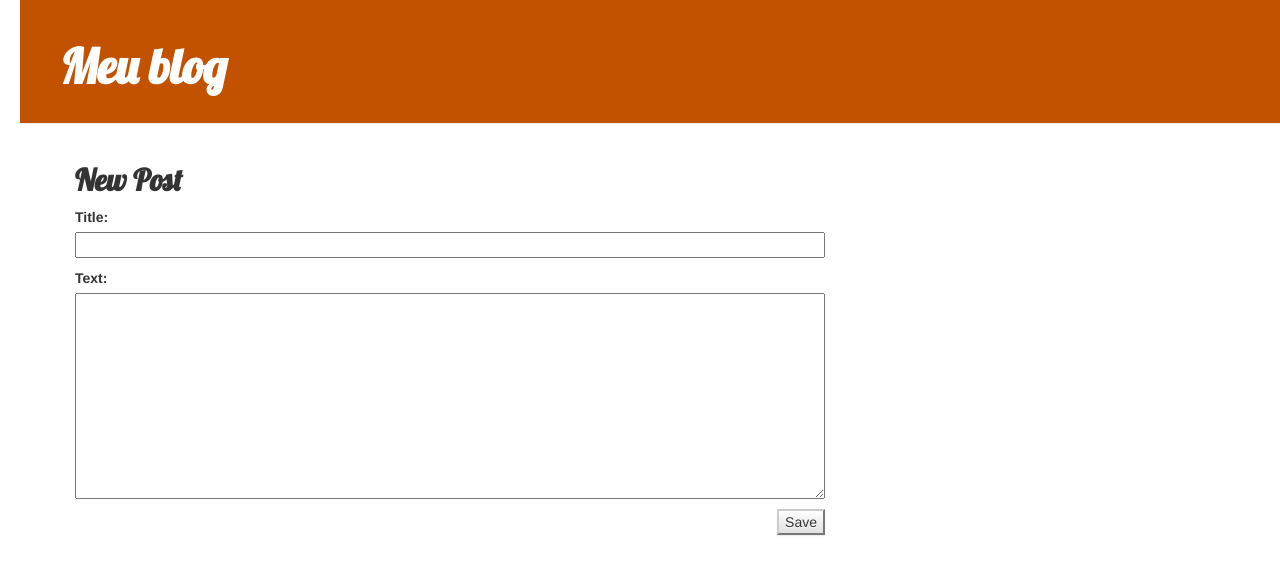
After one commit to FilipeMSoares/my_first_blog, a Django app: page /post/new/ in a window 1280 px wide. The commit adds this page. Shown: the top 575 px of the page. Run offline with Django 3.2, Linux system fonts and the light colour scheme; some libraries are stand-ins or nearby versions.

Commit message:
making edit and checking if user is logged

```diff
--- /dev/null
+++ b/blog/forms.py
@@ -0,0 +1,8 @@
+from django import forms
+
+from .models import Post
+
+class PostForm(forms.ModelForm):
+    class Meta:
+        model = Post
+        fields = ('title','text')
--- a/blog/templates/blog/base.html
+++ b/blog/templates/blog/base.html
@@ -9,6 +9,9 @@
     </head>
     <body>
         <div class='page-header'>
+            {% if user.is_authenticated %}
+            <a href="{% url 'post_new' %}" class="top-menu"><span class="glyphicon glyphicon-plus"></span></a>
+            {% endif %}
             <h1><b>Meu blog</b></h1>
         </div>
         <div class='content container'>
--- a/blog/templates/blog/post_detail.html
+++ b/blog/templates/blog/post_detail.html
@@ -7,6 +7,9 @@
                 {{post.published_date}}
             </div>
         {% endif %}
+        {% if user.is_authenticated %}
+            <a class="btn btn-default" href="{% url 'post_edit' pk=post.pk%}"><span class="glyphicon glyphicon-pencil"></span></a>
+        {% endif %}
         <h3>{{ post.title }}</h3>
         <p>{{ post.text | linebreaksbr }}</p>
     </div>
--- /dev/null
+++ b/blog/templates/blog/post_edit.html
@@ -0,0 +1 @@
+{% extends 'blog/post_new.html' %}
--- /dev/null
+++ b/blog/templates/blog/post_new.html
@@ -0,0 +1,10 @@
+{% extends 'blog/base.html' %}
+
+{% block content %}
+    <h2><b>New Post</b></h2>
+    <form method="POST" class="post-form">
+        {% csrf_token %}
+        {{ form.as_p }}
+        <button type="submit" class="save btn-default">Save</button>
+    </form>
+{% endblock %}
--- a/blog/urls.py
+++ b/blog/urls.py
@@ -3,5 +3,7 @@ from . import views
 
 urlpatterns = [
     path('', views.post_list, name = 'post_list'),
-    path('post/<int:pk>/',views.post_detail,name='post_detail')
+    path('post/<int:pk>/',views.post_detail,name='post_detail'),
+    path('post/new/',views.post_new,name='post_new'),
+    path('post/<int:pk>/edit/', views.post_edit, name='post_edit')
 ]
--- a/blog/views.py
+++ b/blog/views.py
@@ -1,6 +1,7 @@
-from django.shortcuts import render, get_object_or_404
+from django.shortcuts import render, get_object_or_404, redirect
 from django.utils import timezone
 from .models import Post
+from .forms import PostForm
 
 # Create your views here.
 def post_list(request):
@@ -10,3 +11,29 @@ def post_list(request):
 def post_detail(request,pk):
     post = get_object_or_404(Post,pk=pk)
     return render(request, 'blog/post_detail.html',{"post":post})
+
+def post_new(request):
+    if request.method == "POST":
+        form = PostForm(request.POST)
+        if form.is_valid():
+            post = form.save(commit=False)
+            post.author = request.user
+            post.save()
+            return redirect('post_detail', pk=post.pk)
+    else:
+        form = PostForm()
+    return render(request,'blog/post_new.html',{"form":form})
+
+def post_edit(request,pk):
+    post = get_object_or_404(Post, pk=pk)
+    if request.method == "POST":
+        form = PostForm(request.POST, instance=post)
+        if form.is_valid():
+            post = form.save(commit = False)
+            post.author = request.user
+            post.published_date = timezone.now()
+            post.save()
+            return redirect('post_detail',pk=post.pk)
+    else:
+        form = PostForm(instance=post)
+    return render(request,'blog/post_edit.html',{"form":form})
```
